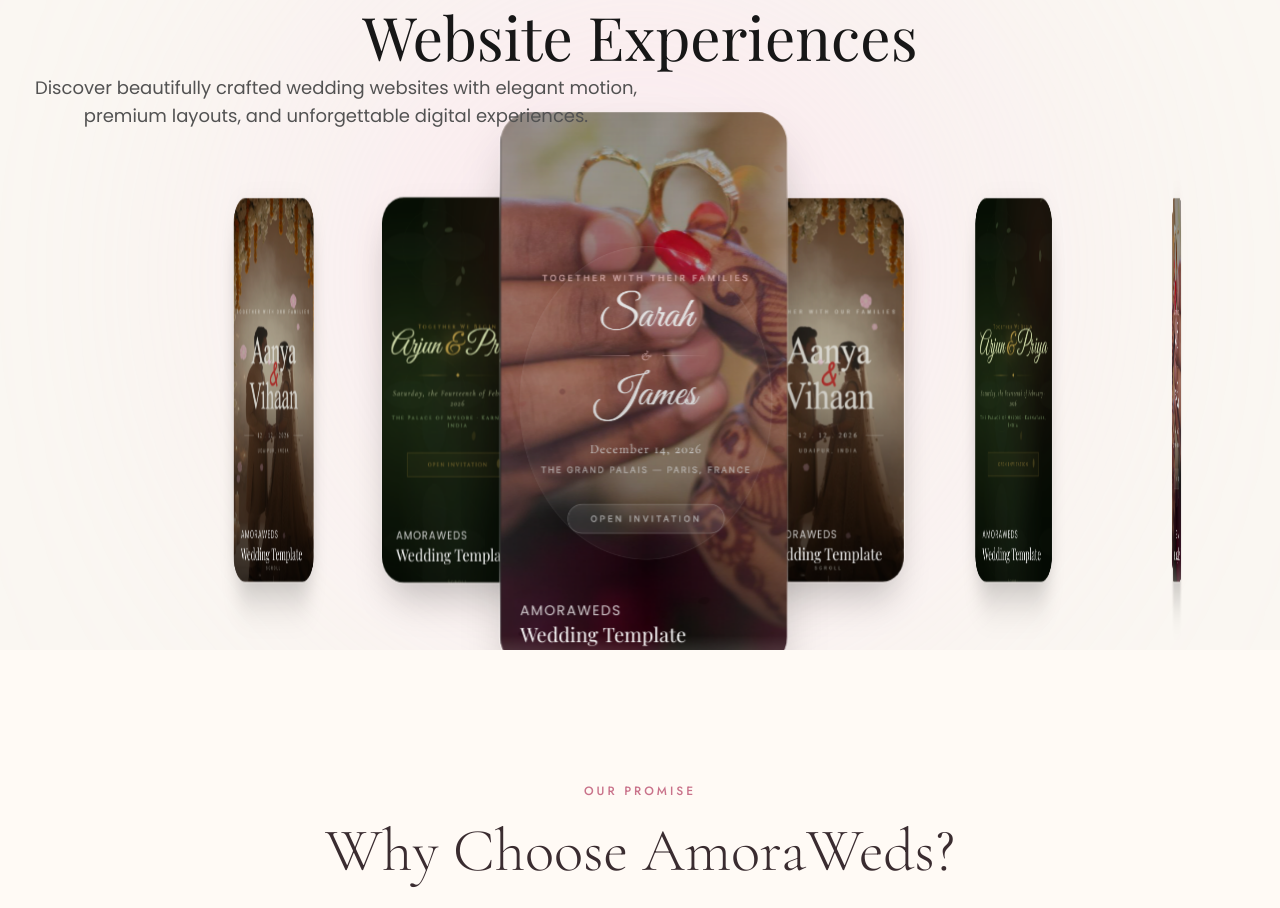
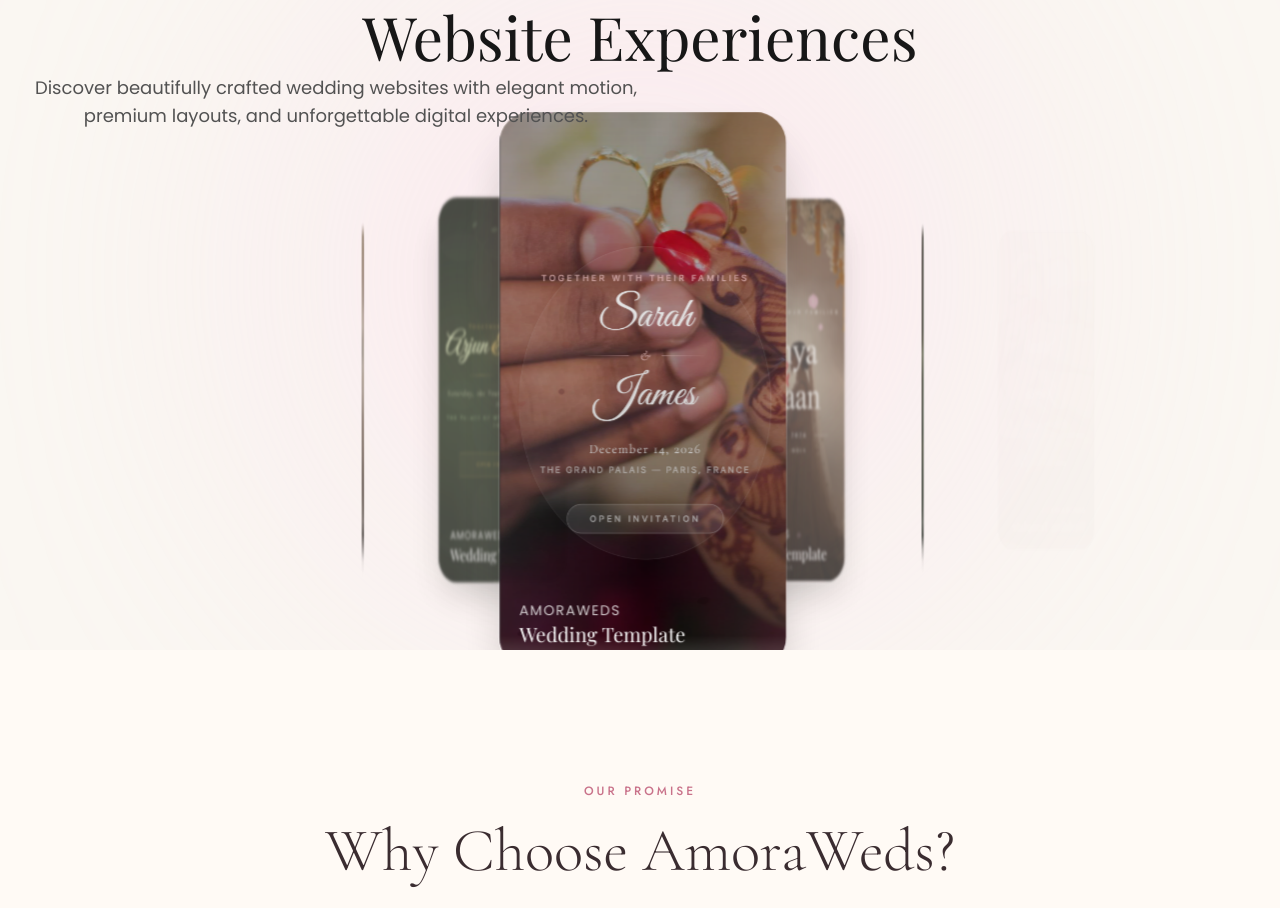
Before and after one commit to Akshay-2024/AmoraWeds, a Next.js app: page / in a window 1280 px wide. Shown: the part 1037-1945 px from the top of the page. Built offline with nearby package versions, Linux system fonts and the light colour scheme; no server answers; the database is empty; a web font is replaced by a local one.

Commit message:
size updating

```diff
--- a/app/globals.css
+++ b/app/globals.css
@@ -99,13 +99,16 @@ button {
 
 .hero-360-stage {
   position: relative;
-  width: 100%;
-  height: 650px;
-  padding-bottom: 30px;
+  height: 620px;
+  max-width: 980px;
+  margin: 0 auto;
+  padding-bottom: 10px;
+
   display: flex;
-  align-items: center;
+  align-items: flex-end;
   justify-content: center;
-  perspective: 2500px;
+
+  perspective: 2200px;
   transform-style: preserve-3d;
 }
 
@@ -113,6 +116,10 @@ button {
   position: relative;
   width: 100%;
   height: 100%;
+
+  display: flex;
+  align-items: flex-end;
+  justify-content: center;
 }
 
 /* ============================= */
@@ -141,17 +148,19 @@ button {
     height 0.5s ease,
     opacity 0.5s ease;
 }
-
+.hero-360-card {
+  will-change: transform;
+}
 /* Active card */
 .hero-360-card.active {
-  width: 270px;
-  height: 520px;
+  width: 250px;
+  height: 500px;
 }
 
 /* Side cards */
 .hero-360-card.side {
-  width: 198px;
-  height: 414px;
+  width: 170px;
+  height: 360px;
   filter: brightness(0.92);
 }
 
--- a/components/Hero360Carousel.tsx
+++ b/components/Hero360Carousel.tsx
@@ -68,11 +68,32 @@ export default function Hero360Carousel() {
                 key={index}
                 className="absolute"
                 animate={{
-                x: position * 185,
-                rotateY: position * -32,
-                scale: position === 0 ? 1 : 0.82,
-                opacity: Math.abs(position) > 3 ? 0 : 1,
-                zIndex: 100 - Math.abs(position),
+                  x: position * 140,
+
+                  scale:
+                    position === 0
+                      ? 1
+                      : position === -1 || position === 1
+                      ? 0.82
+                      : 0.68,
+
+                  rotateY: position * -45,
+
+                  z: position === 0 ? 0 : -180,
+
+                  opacity:
+                    Math.abs(position) > 2
+                      ? 0
+                      : position === 0
+                      ? 1
+                      : 0.72,
+
+                  filter:
+                    position === 0
+                      ? "blur(0px)"
+                      : "blur(1.8px)",
+
+                  zIndex: 100 - Math.abs(position),
                 }}
                 transition={{
                   duration: 1,
```
